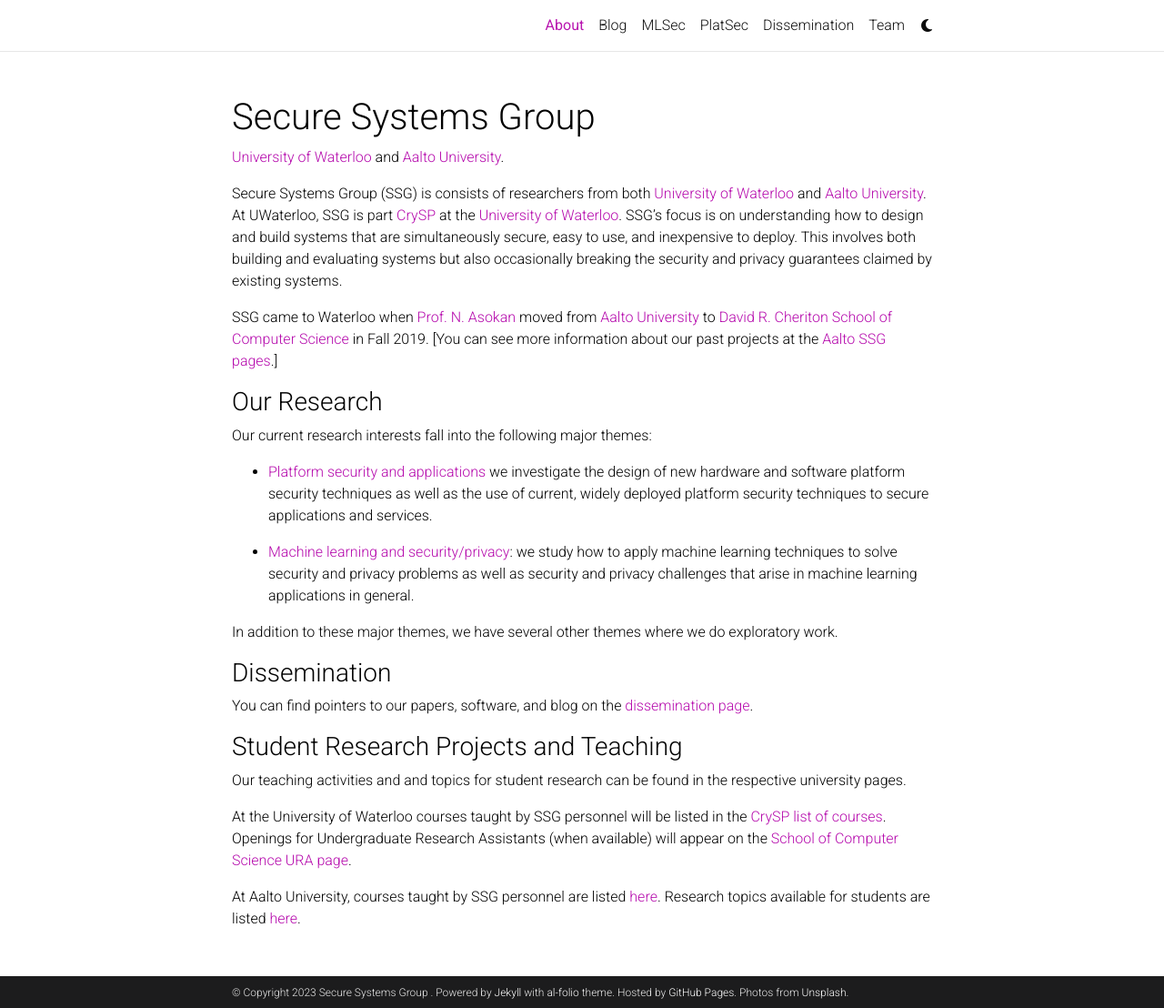
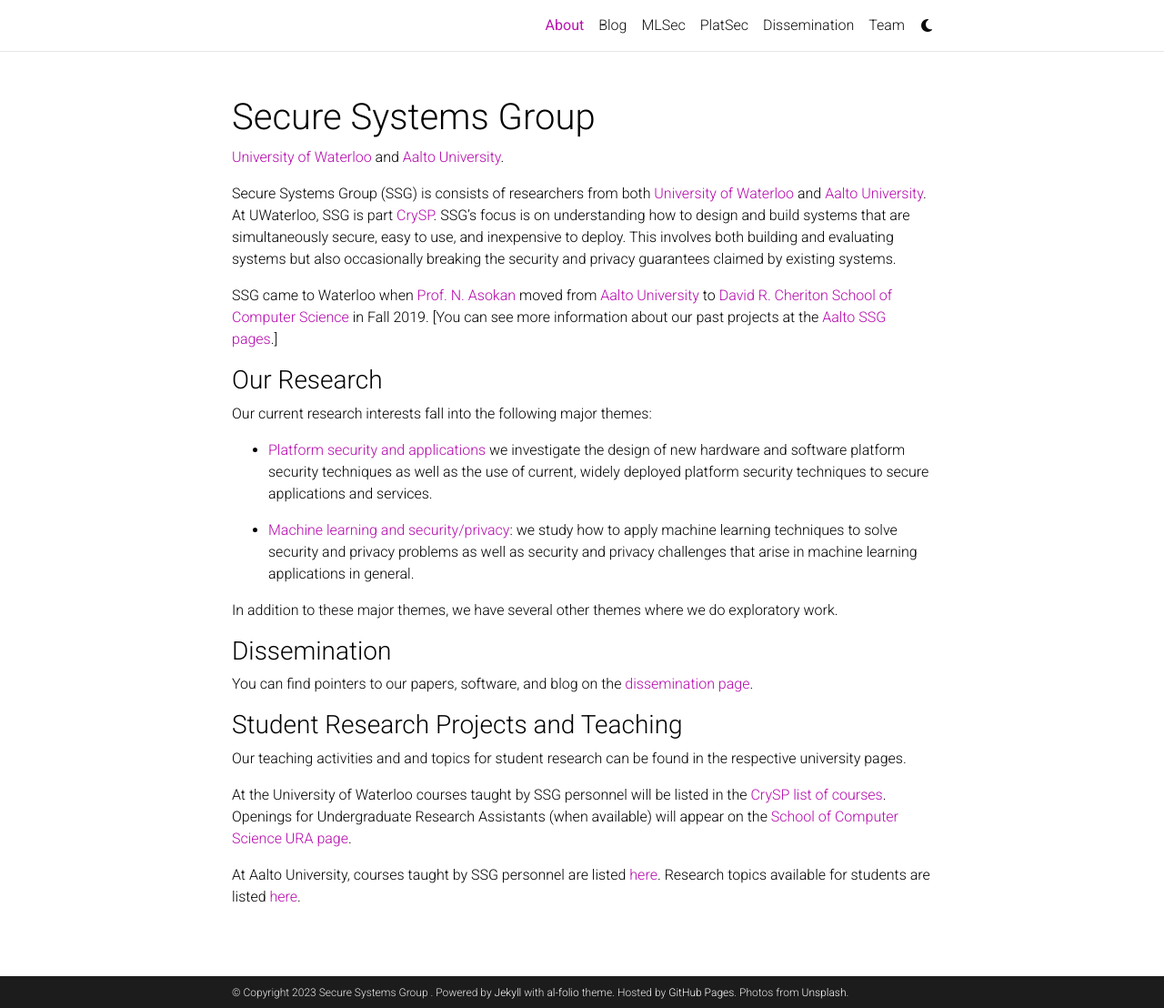
Before and after one commit to ssg-research/ssg-research.github.io, a Jekyll site: the page built from _pages/about.md, in a window 1280 px wide and 1108 px high. Shown: the whole window at 91% size. Built offline with Jekyll 4.4.1, drawn with Linux system fonts in a browser that asks for light colours; comment, search, counter and statistics services are not loaded; a style sheet for code colours, icons or effects is not loaded.

Commit message:
Update about.md

```diff
--- a/_pages/about.md
+++ b/_pages/about.md
@@ -11,7 +11,7 @@ selected_papers: false # includes a list of papers marked as "selected={true}"
 social: false  # includes social icons at the bottom of the page
 ---
 
-Secure Systems Group (SSG) is consists of researchers from both [University of Waterloo](https://crysp.uwaterloo.ca/ssg) and [Aalto University](https://ssg.aalto.fi). At UWaterloo, SSG is  part [CrySP](https://crysp.uwaterloo.ca/) at the [University of Waterloo](https://uwaterloo.ca/). SSG's focus is on understanding how to design and build systems that are simultaneously secure, easy to use, and inexpensive to deploy. This involves both building and evaluating systems but also occasionally breaking the security and privacy guarantees claimed by existing systems.
+Secure Systems Group (SSG) is consists of researchers from both [University of Waterloo](https://crysp.uwaterloo.ca/ssg) and [Aalto University](https://ssg.aalto.fi). At UWaterloo, SSG is  part [CrySP](https://crysp.uwaterloo.ca/). SSG's focus is on understanding how to design and build systems that are simultaneously secure, easy to use, and inexpensive to deploy. This involves both building and evaluating systems but also occasionally breaking the security and privacy guarantees claimed by existing systems.
 
 SSG came to Waterloo when [Prof. N. Asokan](https://asokan.org/asokan/) moved from [Aalto University](https://cs.aalto.fi/) to [David R. Cheriton School of Computer Science](https://cs.uwaterloo.ca/) in Fall 2019.
 [You can see more information about our past projects at the [Aalto SSG pages](https://ssg.aalto.fi/).]
```
